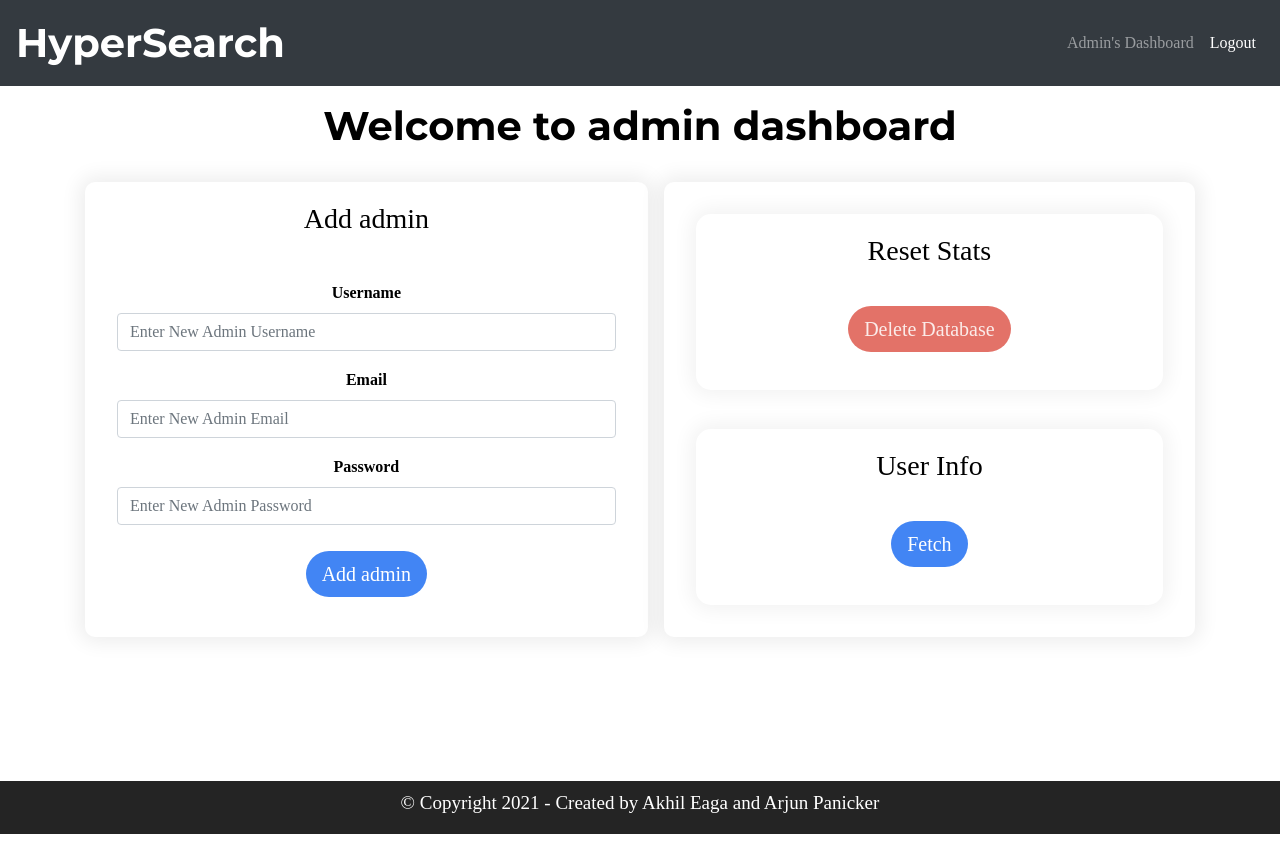
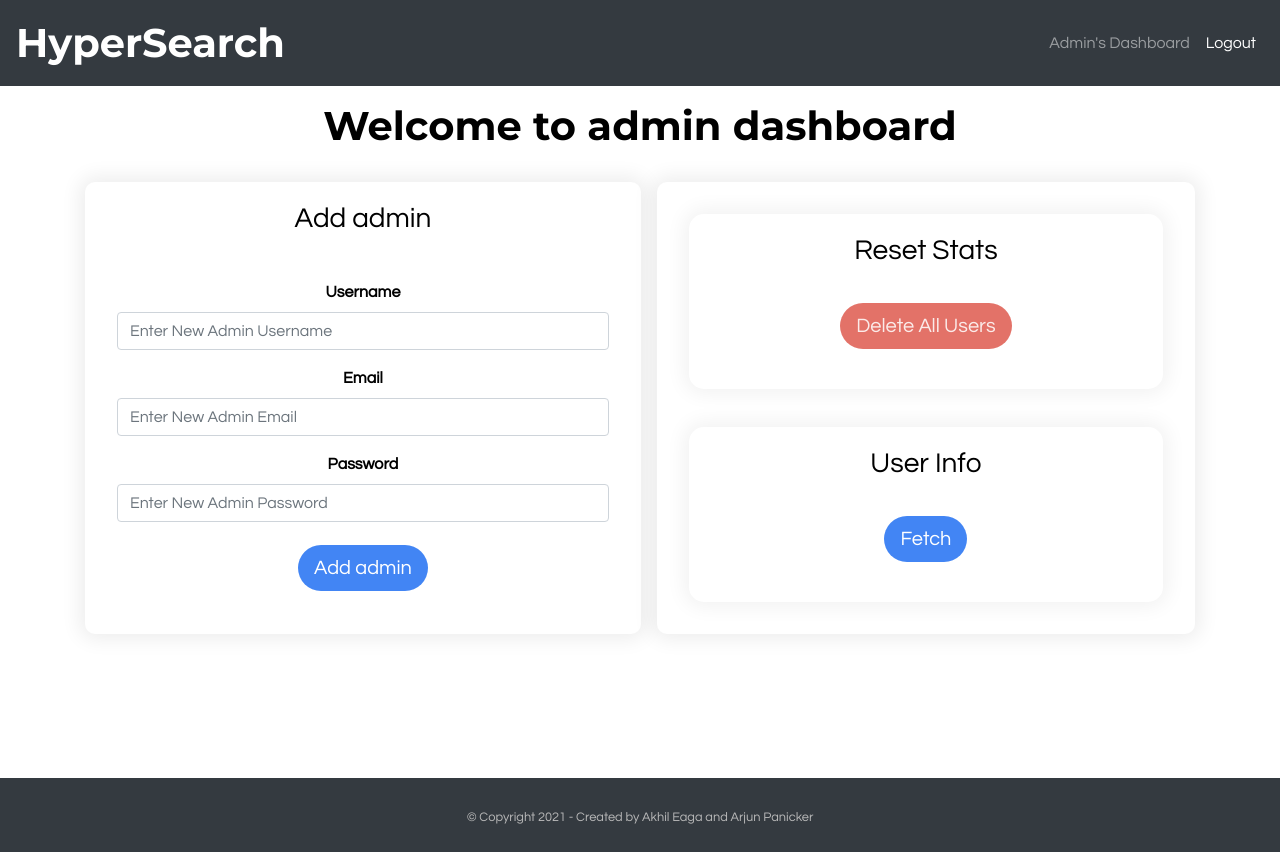
Before and after one commit to Akhil-Eaga/hyper-search-web-application, a Flask app: page /admin_dashboard in a window 1280 px wide. Run offline with Flask 2, Linux system fonts and the light colour scheme; a user stored in the database is signed in; data comes from the database, SQL or seed files in the repository; both versions use the stored data as it was after the commit; some libraries are stand-ins or nearby versions.

Commit message:
Minor styling and text corrections

```diff
--- a/app.py
+++ b/app.py
@@ -1,3 +1,4 @@
+# importing necessary python and flask libraries
 import os
 import sys
 from flask import Flask, render_template, redirect, url_for, flash, request,jsonify
@@ -14,7 +15,7 @@ basedir = os.path.abspath(os.path.dirname(__file__))
 
 # app initialization and configuration settings
 app = Flask(__name__)
-app.config["SECRET_KEY"] = "mysecretkey"
+app.config["SECRET_KEY"] = "jkshdfkafkanvjjgbajlgbsldfgjlfngbjhlsbfgjsbgjlsbdfgjklsbdfgjklsjklgjkl"
 app.config["SQLALCHEMY_DATABASE_URI"] = "sqlite:///" + os.path.join(basedir, "database.db")
 app.config["SQLALCHEMY_TRACK_MODIFICATIONS"] = False
 
@@ -23,6 +24,8 @@ db = SQLAlchemy(app)
 login_manager = LoginManager()
 login_manager.init_app(app)
 login_manager.login_view = "login"
+# overwriting the default login view from "login" to "admin_login"
+# this is written in this way to be able to quickly find, remove and edit admin related fucntionality
 login_manager.login_view = "admin_login"
 
 # User Database model
@@ -45,8 +48,6 @@ class User(UserMixin, db.Model):
         self.wrong = 0
         self.score = 0.0
 
-        # self.isComplete = "Incomplete"
-
 # Admin Database model
 class Admin(UserMixin, db.Model):
     id = db.Column(db.Integer, primary_key = True, autoincrement=True)
@@ -54,12 +55,12 @@ class Admin(UserMixin, db.Model):
     email = db.Column(db.String(50), unique = True)
     password = db.Column(db.String(15))
 
-
     def __init__(self, username, email, password):
         self.username = username
         self.email = email
         self.password = password
 
+# method to load the user upon input of successful login credentials
 @login_manager.user_loader
 def load_user(user_id):
     # this is used for user login but not for admin login
@@ -68,7 +69,10 @@ def load_user(user_id):
     else:
         print("No user found, looking for admin..")
         return Admin.query.get(int(user_id))
-# FORMS
+
+###########################################################################################
+##########################              FORMS          ####################################
+###########################################################################################
 
 # login form used to create the login form fields and data validation
 class LoginForm(FlaskForm):
@@ -96,9 +100,9 @@ class AdminAdditionForm(FlaskForm):
     email = StringField("Email", validators=[InputRequired("Please enter your email address"), Email("Invalid email address"), Length(max=50, message = "Max email address length is 50 characters")])
     password = PasswordField("Password", validators=[InputRequired(), Length(min=8, max=80, message = "Admin Password should be atleast 8 characters long")])
 
-######################################################################
-########################## ROUTES ####################################
-######################################################################
+###########################################################################################
+##########################              ROUTES         ####################################
+###########################################################################################
 
 # index route or home page route
 @app.route('/')
@@ -147,7 +151,6 @@ def login():
 @app.route('/logout')
 @login_required
 def logout():
-    # ---------------- before logging out the user save the quiz data into the database ------------------
     logout_user()
     flash("You are logged out")
     return redirect(url_for('index'))
@@ -187,7 +190,9 @@ def signup():
 def dashboard():
     return render_template("dashboard.html", page_title = "Dashboard", name = current_user.username.lower().capitalize())
 
-# ------------- ADMIN ROUTING ----------------#
+###########################################################################################
+##########################          ADMIN ROUTES       ####################################
+###########################################################################################
 
 # admin login route
 @app.route('/admin_login', methods=['GET', 'POST'])
@@ -215,8 +220,6 @@ def admin_login():
     return render_template("admin_login.html", page_title="Admin Login", form=form)
 
 
-
-
 # admin_dashboard route - can be accessed only after loggin in with admin creds
 @app.route("/admin_dashboard", methods = ['GET', 'POST'])
 @login_required
@@ -232,14 +235,14 @@ def admin_dashboard():
             db.session.add(new_admin)
             db.session.commit()
             flash("New admin has been added to the database")
-            # return redirect(url_for('admin_dashboard'))
+            return redirect(url_for('admin_dashboard'))
         else:
             flash("Not a unique admin name or admin email")
-            # return redirect(url_for('admin_dashboard'))
+            return redirect(url_for('admin_dashboard'))
     else:
         if(len(list(form.errors.values())) > 0):
             flash(list(form.errors.values())[0][0])
-            # return redirect(url_for('admin_dashboard'))
+            return redirect(url_for('admin_dashboard'))
 
     # passing user info
     data = User.query.all()
@@ -247,9 +250,6 @@ def admin_dashboard():
 
     for users in data:
         userlist.append([users.username, users.email, users.attempt, users.score])
-    # query the user database and show the user database in the dashboard
-    # create a form to add more admins or delete the admins
-    # show some stats
     return render_template("admin_dashboard.html", page_title = "Admin Dashboard", userlist=userlist, form = form)
 
 
--- a/setupdatabase.py
+++ b/setupdatabase.py
@@ -1,7 +1,6 @@
 # This should be run only once and before running the app.py script
 
 # This script imports the db, User and Admin classes from the app.py script
-
 from app import db, User, Admin
 from werkzeug.security import generate_password_hash, check_password_hash
 
@@ -9,6 +8,8 @@ from werkzeug.security import generate_password_hash, check_password_hash
 # creates the database in the host computer in the specified location (specified in app.py not in this script)
 db.create_all()
 
+
+# below code creates a default admin to access all admin level features
 admin1 = Admin(username = "admin", email = "admin@admin.com", password = generate_password_hash("password"))
 db.session.add(admin1)
 db.session.commit()
--- a/static/css/admin_dashboardpage.css
+++ b/static/css/admin_dashboardpage.css
@@ -134,6 +134,11 @@ label {
     text-align: center;
 }
 
+.delete-button-container {
+    display: flex;
+    align-content: center;
+}
+
 .delete-user-btn {
     background-color: #e37268;
     width: 100%;
@@ -166,10 +171,9 @@ label {
     padding-bottom:5px;
 }
 
-
-/*
-.delete-user-btn[disabled = "True"]:hover {
-    background-color: #fbebe9;
-    color: #e37268 ;
-    box-shadow: 0px 0px 19px 5px rgba(0, 0, 0, 0.041);
-} */
+.errors li {
+    font-size: 0.8rem;
+    font-style: italic;
+    color: rgb(190, 190, 190);
+    list-style: none;
+}
--- a/static/css/quiz.css
+++ b/static/css/quiz.css
@@ -1,9 +1,6 @@
-@import url('https://fonts.googleapis.com/css2?family=Montserrat:wght@400;500;600;700&display=swap');
-
-
 body{
 	margin: 0;
-	font-size: 16px;
+	/* font-size: 16px; */
 	background-color: whitesmoke;
 	font-family: 'Montserrat', sans-serif;
 	font-weight: 400;
--- a/static/css/styles.css
+++ b/static/css/styles.css
@@ -1,5 +1,3 @@
-@import url('https://fonts.googleapis.com/css2?family=Montserrat:wght@400;500;600;700&display=swap');
-
 * {
     margin: 0;
     padding: 0;
@@ -47,36 +45,39 @@
 }
 
 .loggedinheaderpage-footer {
-    bottom:0;
     background-color: #343A40;
     margin-bottom: 0;
     text-align: center;
     width:100%;
-    height:53px;
     padding-top: 0.5%;
 }
 
 .loggedinheaderpage-footer p {
+  margin-bottom: 0;
+  padding-top: 1.5rem;
+  padding-bottom: 1.5rem;
   color: rgb(185, 185, 185);
   text-align: center;
+  font-size: 0.8rem;
 
 }
 
 .loggedinheaderpage-admin-footer{
-    color: white;
-    bottom:0;
-    font-size: 0.5rem;
-    background-color: #242424;
+    background-color: #343A40;
     margin-bottom: 0;
     text-align: center;
     width:100%;
-    height:53px;
     padding-top: 0.5%;
+    font-family: Montserrat;
 }
 
 .loggedinheaderpage-admin-footer p {
-    margin: 2px;
+  margin-bottom: 0;
+  padding-top: 1.5rem;
+  padding-bottom: 1.5rem;
+  color: rgb(185, 185, 185);
   text-align: center;
+  font-size: 0.8rem;
 
 }
 
@@ -89,8 +90,8 @@
   border: white;
   margin-bottom: 10%;
 }
+
 .gSearch:hover{
-
   box-shadow: 0px 0px 19px 5px rgba(0, 0, 0, 0.1);
 }
 
@@ -146,3 +147,10 @@
   justify-content: space-around;
   flex-wrap: wrap;
 }
+
+.errors li {
+  font-size: 0.8rem;
+  font-style: italic;
+  color: rgb(190, 190, 190);
+  list-style: none;
+}
--- a/templates/admin_dashboard.html
+++ b/templates/admin_dashboard.html
@@ -1,6 +1,5 @@
 {% extends "admin_loggedinheader.html" %}
 
-{# Comment: Use the block below to add custom styling #}
 {% block styles %}
 <link rel="stylesheet" type="text/css" href="{{url_for('static', filename ='css/admin_dashboardpage.css')}}">
 {% endblock %}
@@ -20,12 +19,6 @@
     </button>
 </div>
 {% endfor %}
-
-<!-- Create a form to add more admins -->
-
-<!-- Create a table to add and delete users -->
-
-<!-- Create a table to see some stats -->
 
 <div class="container">
     <h1>Welcome to admin dashboard</h1>
@@ -68,7 +61,8 @@
                     <p>Reset Stats</p>
                 </div>
                 <div class="column-content">
-                    <button id = "delete-db" class ="btn btn-lg btn-danger" onclick = "sendDeleteDatabaseRequest(event)">Delete Database</button>
+                    <button id="delete-db" class="btn btn-lg btn-danger"
+                        onclick="sendDeleteDatabaseRequest(event)">Delete All Users</button>
                 </div>
             </div>
 
@@ -77,12 +71,12 @@
                     <p>User Info</p>
                 </div>
                 <div class="column-content">
-                    <button class="btn btn-lg btn-primary" onclick ="userinfoReveal()">Fetch</button>
+                    <button class="btn btn-lg btn-primary" onclick="userinfoReveal()">Fetch</button>
                 </div>
             </div>
         </div>
 
-    <!-- end of five column container -->
+        <!-- end of five column container -->
     </div>
 
     <div class="user-info custom-box hide">
@@ -98,12 +92,13 @@
                 </tr>
 
                 {% for each_user in range(userlist | length) %}
-                <tr id = "{{ 'id' + (each_user|string) }}">
+                <tr id="{{ 'id' + (each_user|string) }}">
                     <td class="username">{{userlist[each_user][0]}}</td>
                     <td class="email">{{userlist[each_user][1]}}</td>
                     <td class="attempts">{{userlist[each_user][2]}}</td>
                     <td class="score">{{userlist[each_user][3]}}</td>
-                    <td class="delete-button-container"><button id = "{{each_user}}" class ="delete-user-btn" onclick = "sendDeleteRequest(event)">Delete this user</button></td>
+                    <td class="delete-button-container"><button id="{{each_user}}" class="delete-user-btn"
+                            onclick="sendDeleteRequest(event)">Delete this user</button></td>
                 </tr>
                 {% endfor %}
             </table>
--- a/templates/admin_loggedinheader.html
+++ b/templates/admin_loggedinheader.html
@@ -28,11 +28,17 @@
     <link rel="stylesheet" href="http://code.ionicframework.com/ionicons/2.0.1/css/ionicons.min.css">
 
     <!-- Google Fonts Links -->
-    <link rel="preconnect" href="https://fonts.gstatic.com">
-    <link href="https://fonts.googleapis.com/css2?family=Faster+One&display=swap" rel="stylesheet">
+    <!-- <link rel="preconnect" href="https://fonts.gstatic.com">
+    <link href="https://fonts.googleapis.com/css2?family=Faster+One&display=swap" rel="stylesheet"> -->
 
     <link rel="preconnect" href="https://fonts.gstatic.com">
     <link href="https://fonts.googleapis.com/css2?family=Lato:wght@300;400;700&display=swap" rel="stylesheet">
+
+    <link rel="preconnect" href="https://fonts.gstatic.com">
+    <link href="https://fonts.googleapis.com/css2?family=Montserrat:wght@400;500;600;700&display=swap" rel="stylesheet">
+
+    <link rel="preconnect" href="https://fonts.gstatic.com">
+    <link href="https://fonts.googleapis.com/css2?family=Questrial&display=swap" rel="stylesheet">
 
     <!-- Custom but common styles -->
     <link rel="stylesheet" href="{{url_for('static', filename = 'css/styles.css')}}">
--- a/templates/admin_login.html
+++ b/templates/admin_login.html
@@ -21,7 +21,7 @@
     <div class="adminpage-form-container">
         <form action="/admin_login" method="POST" class="form-signin">
             <div>
-                <h1 class="form-signin-heading">Administrator Settings</h1>
+                <h1 class="form-signin-heading">Admin Login</h1>
                 {{ form.hidden_tag() }}
             </div>
             <div>
--- a/templates/loggedinheader.html
+++ b/templates/loggedinheader.html
@@ -32,6 +32,9 @@
 
     <link rel="preconnect" href="https://fonts.gstatic.com">
     <link href="https://fonts.googleapis.com/css2?family=Questrial&display=swap" rel="stylesheet">
+
+    <link rel="preconnect" href="https://fonts.gstatic.com">
+    <link href="https://fonts.googleapis.com/css2?family=Montserrat:wght@400;500;600;700&display=swap" rel="stylesheet">
 
     <!-- Custom but common styles -->
     <link rel="stylesheet" href="{{url_for('static', filename = 'css/styles.css')}}">
--- a/templates/signup.html
+++ b/templates/signup.html
@@ -21,7 +21,7 @@
     <div class="signuppage-form-container">
         <form action="/signup" method="POST" class="form-signin">
             <div>
-                <h1 class="form-signin-heading">New User Registration</h1>
+                <h1 class="form-signin-heading">Sign Up</h1>
                 {{ form.hidden_tag() }}
             </div>
             <div>
```
Also changed, not shown: templates/base.html (+8 -2 lines), database.db, 1 other file. Lines whose indentation alone changed are shown as unchanged.
